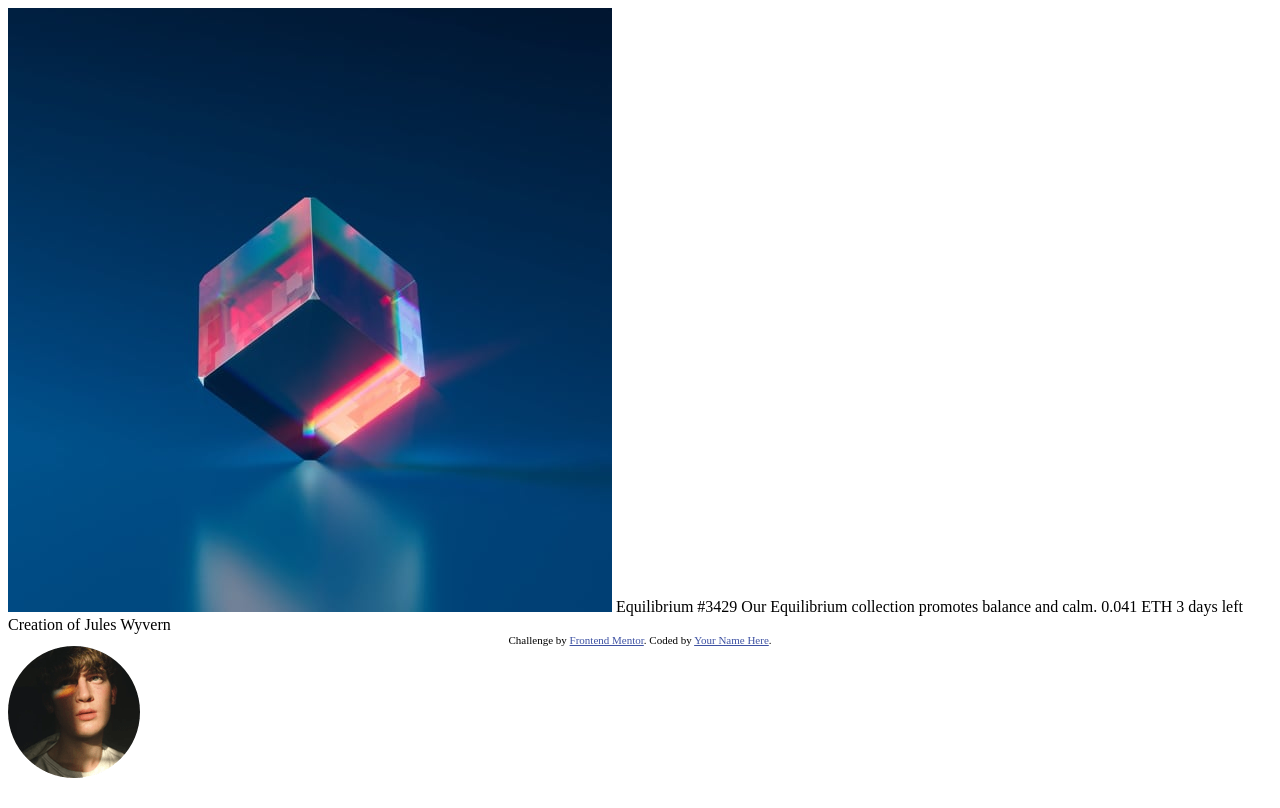
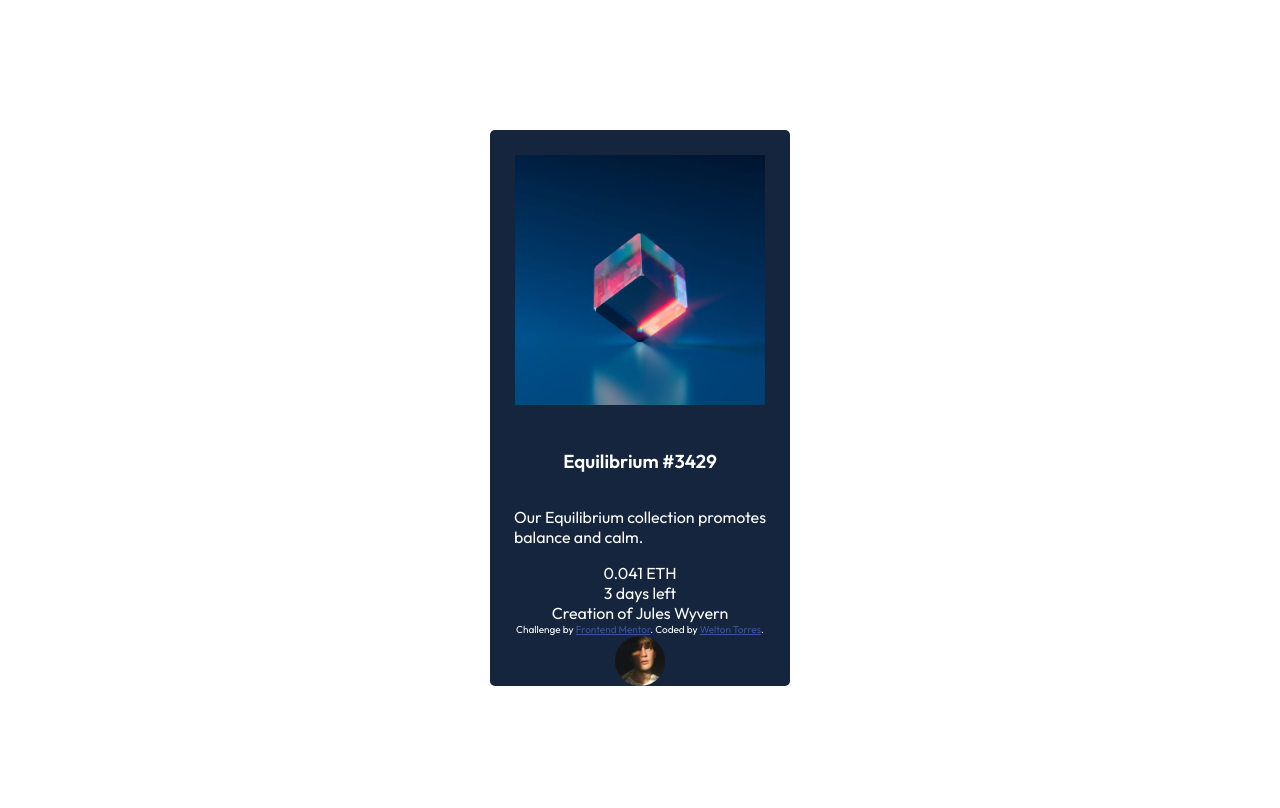
Before and after one commit to weltontorres/NFT-Preview-Card, a plain HTML site: page nft-preview-card-component-main/index.html in a window 1280 px wide. Drawn offline with Linux system fonts and the light colour scheme.

Commit message:
CSS initial changes
I started styling the page
I added some codes in the body using flex-box .

```diff
--- a/nft-preview-card-component-main/index.html
+++ b/nft-preview-card-component-main/index.html
@@ -14,30 +14,32 @@
 
   <!-- Feel free to remove these styles or customise in your own stylesheet 👍 -->
   <style>
-    .attribution { font-size: 11px; text-align: center; }
+    .attribution { font-size: 10px; text-align: center; }
     .attribution a { color: hsl(228, 45%, 44%); }
   </style>
 </head>
 <body>
 
-    <div class="container">
-      <img src="image-equilibrium.jpg" alt="NFT Equilibrium Image">
+  <div class="container">
+    <img class="image-equilibrium" src="image-equilibrium.jpg" alt="NFT Equilibrium Image">
 
-    Equilibrium #3429
+    <h3>Equilibrium #3429</h3>
 
-    Our Equilibrium collection promotes balance and calm.
+    <p>Our Equilibrium collection promotes <br> balance and calm.</p>
 
-    0.041 ETH
-    3 days left
 
-    Creation of Jules Wyvern
+   <span>0.041 ETH</span>
+   <span>3 days left</span>
+
+
+    <div class="footer"> Creation of Jules Wyvern </div>
 
     <div class="attribution">
       Challenge by <a href="https://www.frontendmentor.io?ref=challenge" target="_blank">Frontend Mentor</a>.
-      Coded by <a href="#">Your Name Here</a>.
+      Coded by <a href="#">Welton Torres</a>.
     </div>
 
-    <img src="image-avatar.png" alt="">
+    <img class="image-avatar" src="image-avatar.png" alt="">
 
 
   </div>
--- a/nft-preview-card-component-main/style.css
+++ b/nft-preview-card-component-main/style.css
@@ -0,0 +1,48 @@
+* {
+	font-family: 'Outfit', sans-serif;
+}
+
+html {
+	height: 100%;
+}
+
+body {
+	/* background-color: hsl(217, 54%, 11%); */
+	height: 100%;
+	min-height: 100%;
+	display: flex;
+	justify-content: center;
+	align-items: center;
+}
+
+
+.image-equilibrium {
+	width: 250px ;
+	border-radius: 5px;
+	padding: 25px;
+}
+
+.container {
+	display: flex;
+	width: 300px ;
+	color: white;
+
+	justify-content: center;
+	align-items: center;
+	align-content: center;
+	flex-direction: column;
+	background-color: hsl(216, 50%, 16%);
+	border-radius: 5px;
+}
+
+h3 {
+	text-align: left;
+}
+
+
+
+
+
+.image-avatar {
+	width: 50px ;
+	height: 50px ;
```
